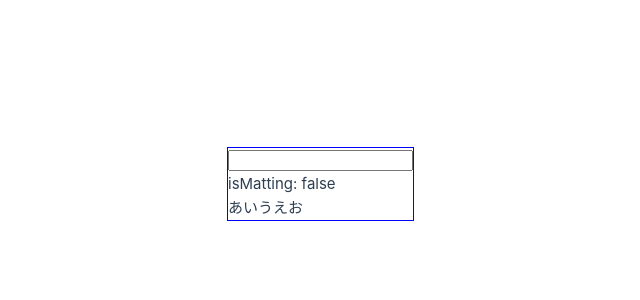
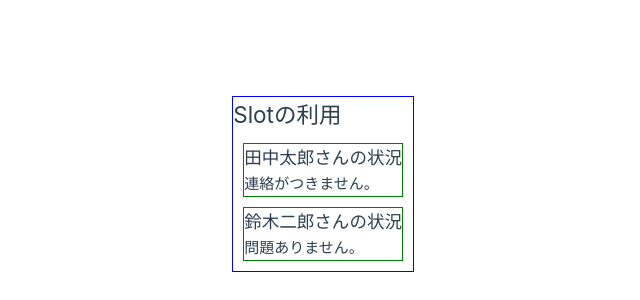
Before and after one commit to chameleon05119/hello-vue, a Vue app: page / in a window 1280 px wide. Shown: the part 216-516 px from the top of the page, without its empty margins (216-856 px from the left). Built offline with nearby package versions, Linux system fonts and the light colour scheme.

Commit message:
slotの勉強

```diff
--- a/src/App.vue
+++ b/src/App.vue
@@ -1,10 +1,18 @@
 <script setup lang="ts">
-import SlotTemp from '@/components/SlotTemp.vue'
+import { ref } from 'vue'
+import OnceSection from './components/OnceSection.vue'
+
+const taro = ref('田中太郎')
+const jiro = ref('鈴木二郎')
 </script>
 
 <template>
   <section>
-    <SlotTemp />
+    <h2>Slotの利用</h2>
+    <OnceSection :name="taro">
+      <p>連絡がつきません。</p>
+    </OnceSection>
+    <OnceSection :name="jiro" />
   </section>
 </template>
 
--- a/src/components/OnceSection.vue
+++ b/src/components/OnceSection.vue
@@ -1,30 +1,22 @@
 <script setup lang="ts">
 interface Props {
-  rand: number
+  name: string
 }
-
-interface Emits {
-  (event: 'createdNewRand'): void
-}
-
 defineProps<Props>()
-const emit = defineEmits<Emits>()
-
-const onNewRandButtonClink = (): void => {
-  emit('createdNewRand')
-}
 </script>
 
 <template>
   <section class="box">
-    <p>子コンポーネントで乱数を表示：{{ rand }}</p>
-    <button @click="onNewRandButtonClink">新たな乱数を生成</button>
+    <h1>{{ name }}さんの状況</h1>
+    <slot>
+      <p>問題ありません。</p>
+    </slot>
   </section>
 </template>
 
-<style scoped>
+<style>
 .box {
-  border: green 1px dashed;
+  border: green 1px solid;
   margin: 10px;
 }
 </style>
```
